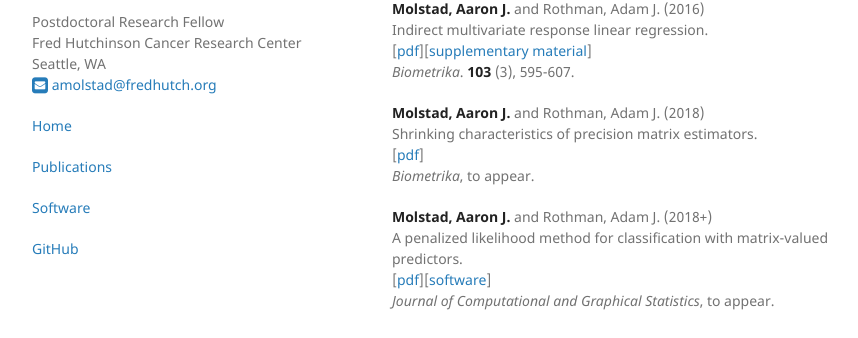
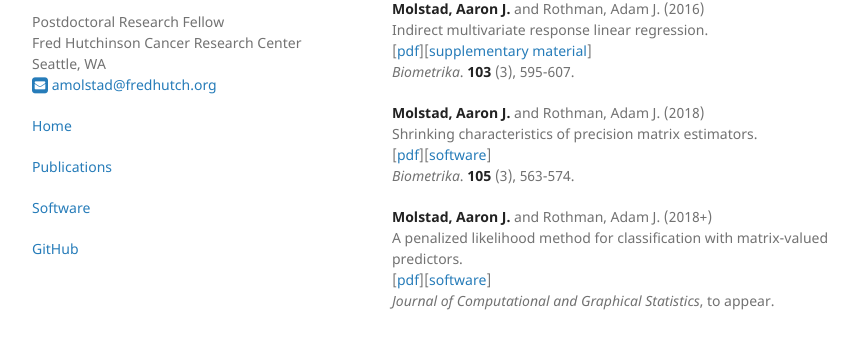
Before and after one commit to ajmolstad/ajmolstad.github.io, a Jekyll site: the page built from publications.md, in a window 1280 px wide. Shown: the part 98-436 px from the top of the page, without its empty margins (178-1036 px from the left). Built offline with Jekyll 4.4.1, drawn with Linux system fonts in a browser that asks for light colours; our own code applies the rules of GitHub Pages for plain Markdown files.

Commit message:
Update publications.md

```diff
--- a/publications.md
+++ b/publications.md
@@ -10,8 +10,8 @@ Indirect multivariate response linear regression. <br>
 
 **Molstad, Aaron J.** and Rothman, Adam J. (2018) <br>
 Shrinking characteristics of precision matrix estimators. <br>
-[[pdf](https://academic.oup.com/biomet/advance-article/doi/10.1093/biomet/asy023/4994725?guestAccessKey=e6661ce1-3521-42ea-84aa-9f96083df58f)]<br>
-*Biometrika*, to appear. <br>
+[[pdf](https://academic.oup.com/biomet/article/105/3/563/4994725?guestAccessKey=34dcd085-e992-4398-a8f9-a56cb3ac9207)][[software](https://cran.r-project.org/web/packages/SCPME/index.html)]<br>
+*Biometrika*. **105** (3), 563-574. <br>
 
 
 
```
